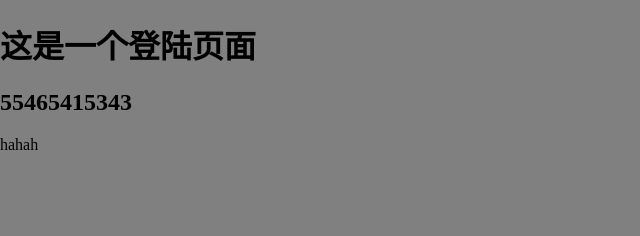
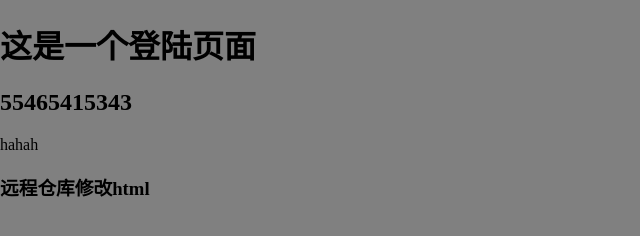
Before and after one commit to 569287698/wh, a plain HTML site: page index.html in a window 1280 px wide. Shown: the whole page, without its empty margins (0-640 px from the left). Drawn offline with Linux system fonts and the light colour scheme.

Commit message:
远程仓库修改html

```diff
--- a/index.html
+++ b/index.html
@@ -12,6 +12,7 @@
     <h1>这是一个登陆页面</h1>
     <h2>55465415343</h2>
     <div>hahah </div>
+    <h3>远程仓库修改html</h3>
 </body>
 
 </html>
```
